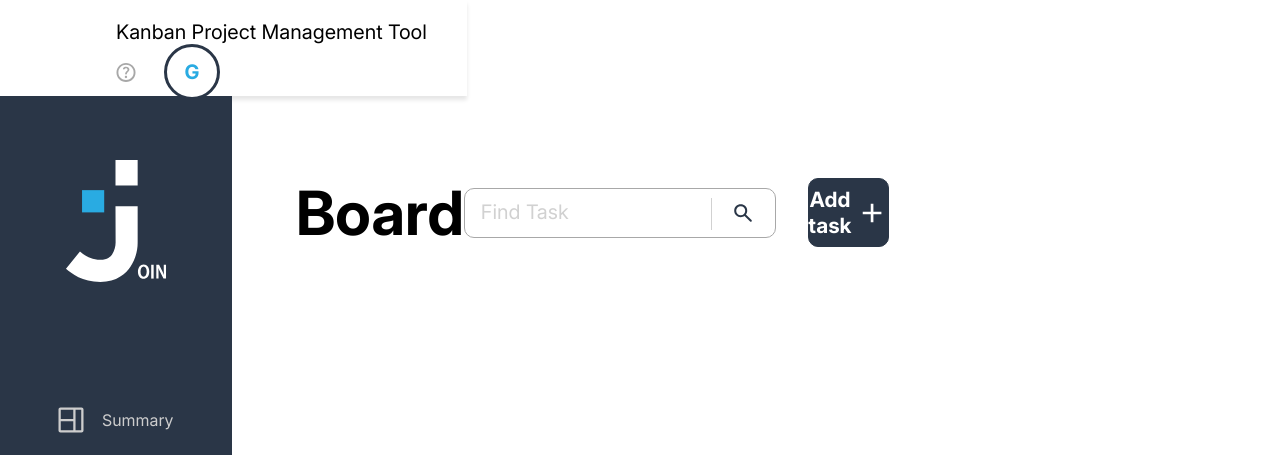
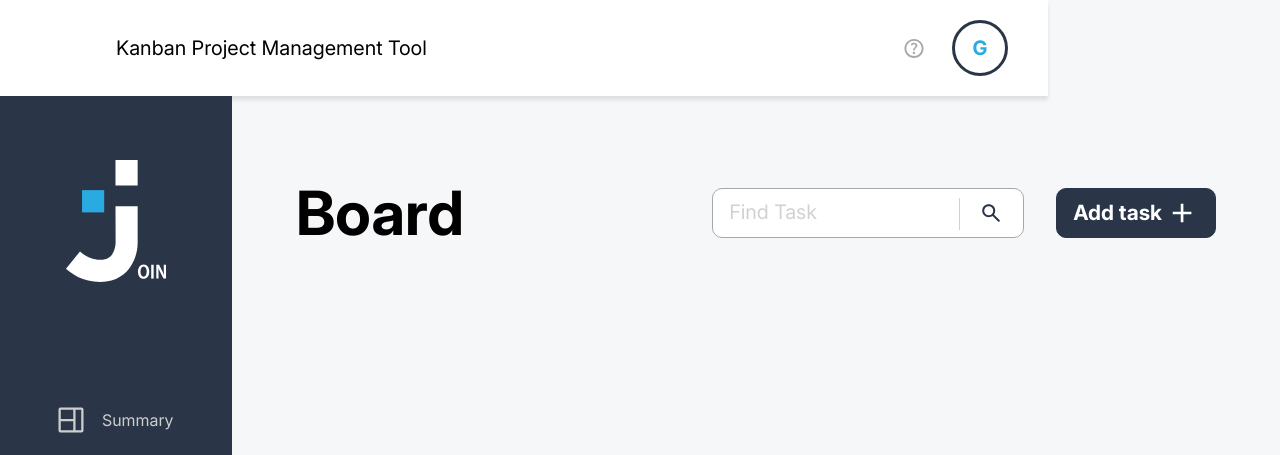
Before and after one commit to natgian/kanban-vanillajs-group-project, a plain HTML site: page pages/board.html in a window 1280 px wide. Shown: the top 455 px of the page. Drawn offline with Linux system fonts and the light colour scheme.

Commit message:
corrigations of the header

```diff
--- a/styles.css
+++ b/styles.css
@@ -73,11 +73,8 @@ body {
   font-family: "Inter", sans-serif;
   font-weight: 400;
   font-size: 16px;
-<<<<<<< HEAD
   width: 100dvw;
-=======
   background-color: #f6f7f8;
->>>>>>> 40ddbfda4e6340cf49f3c537ef747353fa1dfb71
 }
 
 .layout-container {
@@ -132,15 +129,9 @@ h1 {
 /*------- */
 
 header {
-<<<<<<< HEAD
   width: calc(100dvw - 232px);
   max-height: 96px;
-=======
-  position: absolute;
-  top: 0;
-  right: 0;
   left: 232px;
->>>>>>> 40ddbfda4e6340cf49f3c537ef747353fa1dfb71
   display: flex;
   justify-content: space-between;
   align-items: center;
@@ -257,10 +248,5 @@ header {
   color: #a8a8a8;
 }
 .sidebar-footer-link:hover {
-<<<<<<< HEAD
   color: #29abe2;
-=======
-  font-weight: 700;
-  color: var(--hover-color);
->>>>>>> 40ddbfda4e6340cf49f3c537ef747353fa1dfb71
 }
```
